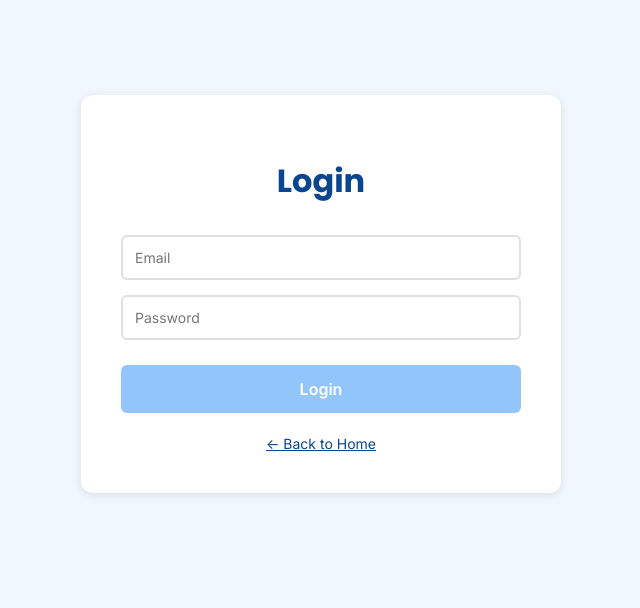
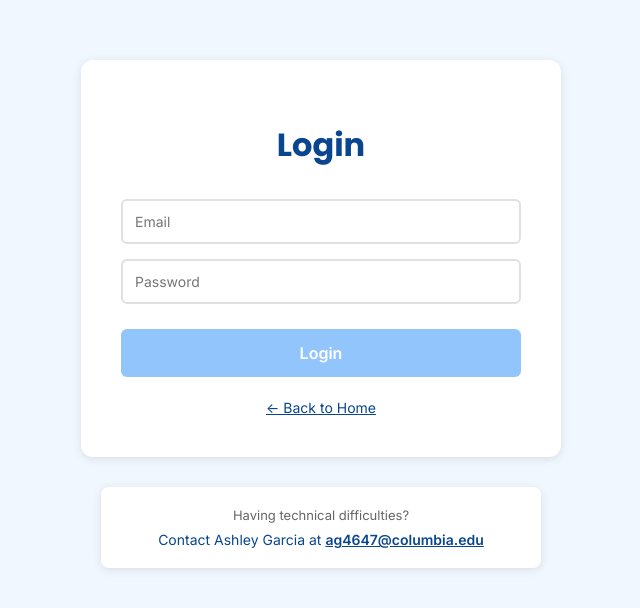
Before and after one commit to ashleyGarcia0405/core-fellowship-platform, a React (Vite) app in the folder web/portal/: page /login in a window 1280 px wide. Shown: the part 106-714 px from the top of the page, without its empty margins (319-959 px from the left). Built offline with nearby package versions, Linux system fonts and the light colour scheme; no server answers.

Commit message:
add footers

```diff
--- a/web/portal/src/pages/LoginPage.tsx
+++ b/web/portal/src/pages/LoginPage.tsx
@@ -41,9 +41,10 @@ export default function LoginPage() {
       alignItems: 'center',
       justifyContent: 'center',
       minHeight: '100vh',
-      background: 'var(--bg-blue)'
+      background: 'var(--bg-blue)',
+      padding: '20px'
     }}>
-      <div style={{ width: '400px', background: 'white', padding: '40px', borderRadius: '12px', boxShadow: '0 2px 10px rgba(0,0,0,0.1)' }}>
+      <div style={{ maxWidth: '400px', width: '100%', background: 'white', padding: '40px', borderRadius: '12px', boxShadow: '0 2px 10px rgba(0,0,0,0.1)' }} className="login-box">
         <h1 style={{ textAlign: 'center', marginBottom: '30px' }}>Login</h1>
         <form onSubmit={handleSubmit} style={{ display: 'flex', flexDirection: 'column', gap: '15px' }}>
           <input
@@ -80,6 +81,44 @@ export default function LoginPage() {
           </button>
         </div>
       </div>
+
+      {/* Footer */}
+      <div style={{
+        marginTop: '30px',
+        maxWidth: '400px',
+        width: '100%',
+        textAlign: 'center',
+        padding: '20px',
+        background: 'white',
+        borderRadius: '8px',
+        boxShadow: '0 2px 10px rgba(0,0,0,0.1)'
+      }}>
+        <p style={{ fontSize: '13px', color: '#666', margin: '0 0 8px 0' }}>
+          Having technical difficulties?
+        </p>
+        <p style={{ fontSize: '14px', color: '#0a468f', margin: 0 }}>
+          Contact Ashley Garcia at{' '}
+          <a href="mailto:ag4647@columbia.edu" style={{ color: '#0a468f', fontWeight: '600', textDecoration: 'underline' }}>
+            ag4647@columbia.edu
+          </a>
+        </p>
+      </div>
+
+      {/* Responsive Styles */}
+      <style>{`
+        @media (max-width: 768px) {
+          .login-box {
+            padding: 30px 24px !important;
+          }
+        }
+
+        @media (max-width: 480px) {
+          .login-box {
+            padding: 24px 16px !important;
+            border-radius: 8px !important;
+          }
+        }
+      `}</style>
     </div>
   );
 }
--- a/web/portal/src/pages/RegisterPage.tsx
+++ b/web/portal/src/pages/RegisterPage.tsx
@@ -201,6 +201,28 @@ export default function RegisterPage() {
         </div>
       </div>
 
+      {/* Footer */}
+      <div style={{
+        marginTop: '30px',
+        maxWidth: '400px',
+        width: '100%',
+        textAlign: 'center',
+        padding: '20px',
+        background: 'white',
+        borderRadius: '8px',
+        boxShadow: '0 2px 10px rgba(0,0,0,0.1)'
+      }}>
+        <p style={{ fontSize: '13px', color: '#666', margin: '0 0 8px 0' }}>
+          Having technical difficulties?
+        </p>
+        <p style={{ fontSize: '14px', color: '#0a468f', margin: 0 }}>
+          Contact Ashley Garcia at{' '}
+          <a href="mailto:ag4647@columbia.edu" style={{ color: '#0a468f', fontWeight: '600', textDecoration: 'underline' }}>
+            ag4647@columbia.edu
+          </a>
+        </p>
+      </div>
+
       {/* Responsive Styles */}
       <style>{`
         @media (max-width: 768px) {
```
